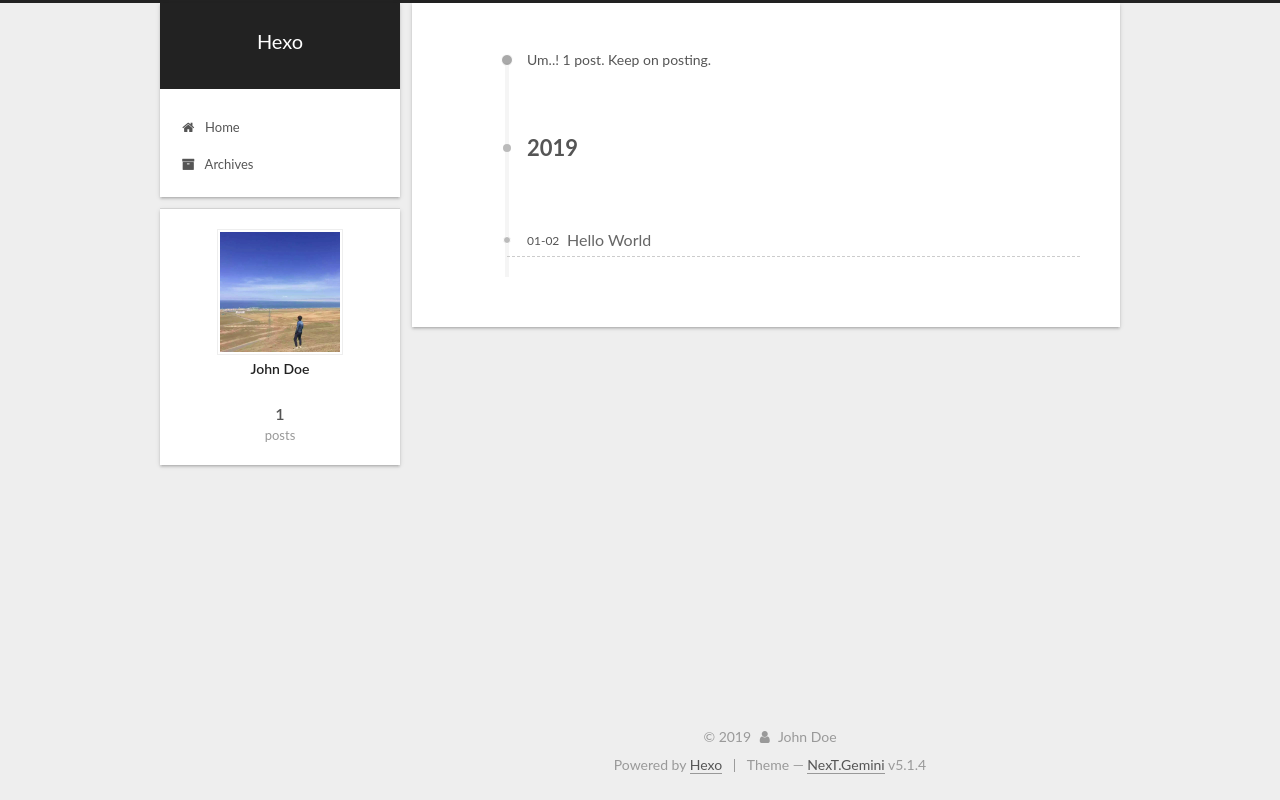
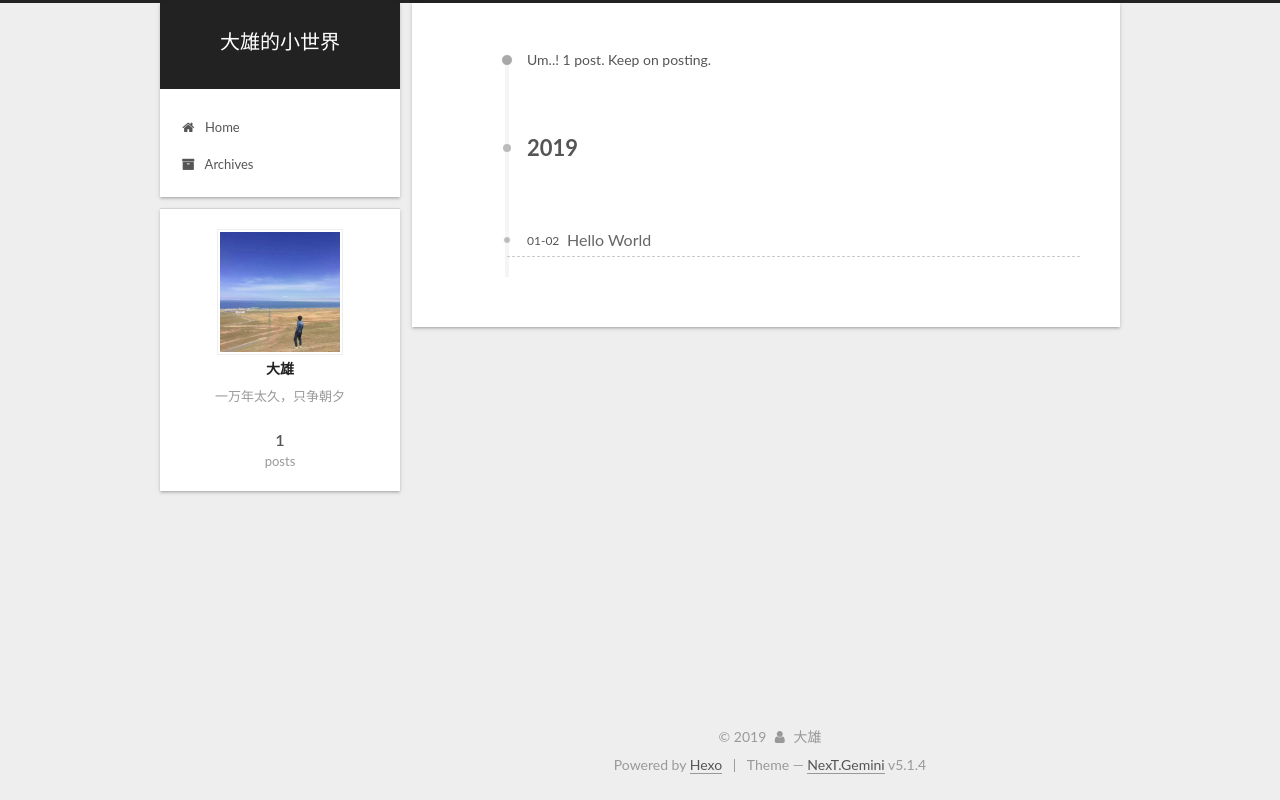
Before and after one commit to jimi9527/jimi9527.github.io, a plain HTML site: page archives/index.html in a window 1280 px wide. Drawn offline with Linux system fonts and the light colour scheme.

Commit message:
Site updated: 2019-01-02 18:59:30

```diff
--- a/archives/index.html
+++ b/archives/index.html
@@ -79,13 +79,16 @@
 
 
 
+<meta name="description" content="一万年太久，只争朝夕">
 <meta property="og:type" content="website">
-<meta property="og:title" content="Hexo">
+<meta property="og:title" content="大雄的小世界">
 <meta property="og:url" content="http://yoursite.com/archives/index.html">
-<meta property="og:site_name" content="Hexo">
+<meta property="og:site_name" content="大雄的小世界">
+<meta property="og:description" content="一万年太久，只争朝夕">
 <meta property="og:locale" content="default">
 <meta name="twitter:card" content="summary">
-<meta name="twitter:title" content="Hexo">
+<meta name="twitter:title" content="大雄的小世界">
+<meta name="twitter:description" content="一万年太久，只争朝夕">
 
 
 
@@ -101,7 +104,7 @@
     motion: {"enable":true,"async":false,"transition":{"post_block":"fadeIn","post_header":"slideDownIn","post_body":"slideDownIn","coll_header":"slideLeftIn","sidebar":"slideUpIn"}},
     duoshuo: {
       userId: '0',
-      author: '大雄'
+      author: 'Author'
     },
     algolia: {
       applicationID: '',
@@ -121,7 +124,7 @@
 
 
 
-  <title>Archive | Hexo</title>
+  <title>Archive | 大雄的小世界</title>
 
 
 
@@ -151,7 +154,7 @@
     <div class="custom-logo-site-title">
       <a href="/" class="brand" rel="start">
         <span class="logo-line-before"><i></i></span>
-        <span class="site-title">Hexo</span>
+        <span class="site-title">大雄的小世界</span>
         <span class="logo-line-after"><i></i></span>
       </a>
     </div>
@@ -312,10 +315,10 @@
         <div class="site-overview">
           <div class="site-author motion-element" itemprop="author" itemscope="" itemtype="http://schema.org/Person">
 
-              <img class="site-author-image" itemprop="image" src="/images/avatar.jpeg" alt="John Doe">
+              <img class="site-author-image" itemprop="image" src="/images/avatar.jpeg" alt="大雄">
 
-              <p class="site-author-name" itemprop="name">John Doe</p>
-              <p class="site-description motion-element" itemprop="description"></p>
+              <p class="site-author-name" itemprop="name">大雄</p>
+              <p class="site-description motion-element" itemprop="description">一万年太久，只争朝夕</p>
           </div>
 
           <nav class="site-state motion-element">
@@ -370,7 +373,7 @@
   <span class="with-love">
     <i class="fa fa-user"></i>
   </span>
-  <span class="author" itemprop="copyrightHolder">John Doe</span>
+  <span class="author" itemprop="copyrightHolder">大雄</span>
 
 
 </div>
--- a/css/main.css
+++ b/css/main.css
@@ -1823,7 +1823,7 @@ pre .javascript .function {
   width: 4px;
   height: 4px;
   border-radius: 50%;
-  background: #46acd2;
+  background: #ff6bff;
 }
 .links-of-blogroll {
   font-size: 13px;
```
Also changed, not shown: 2019/01/02/hello-world/index.html (+10 -10 lines), archives/2019/01/index.html (+13 -10 lines), archives/2019/index.html (+13 -10 lines), index.html (+15 -12 lines).
